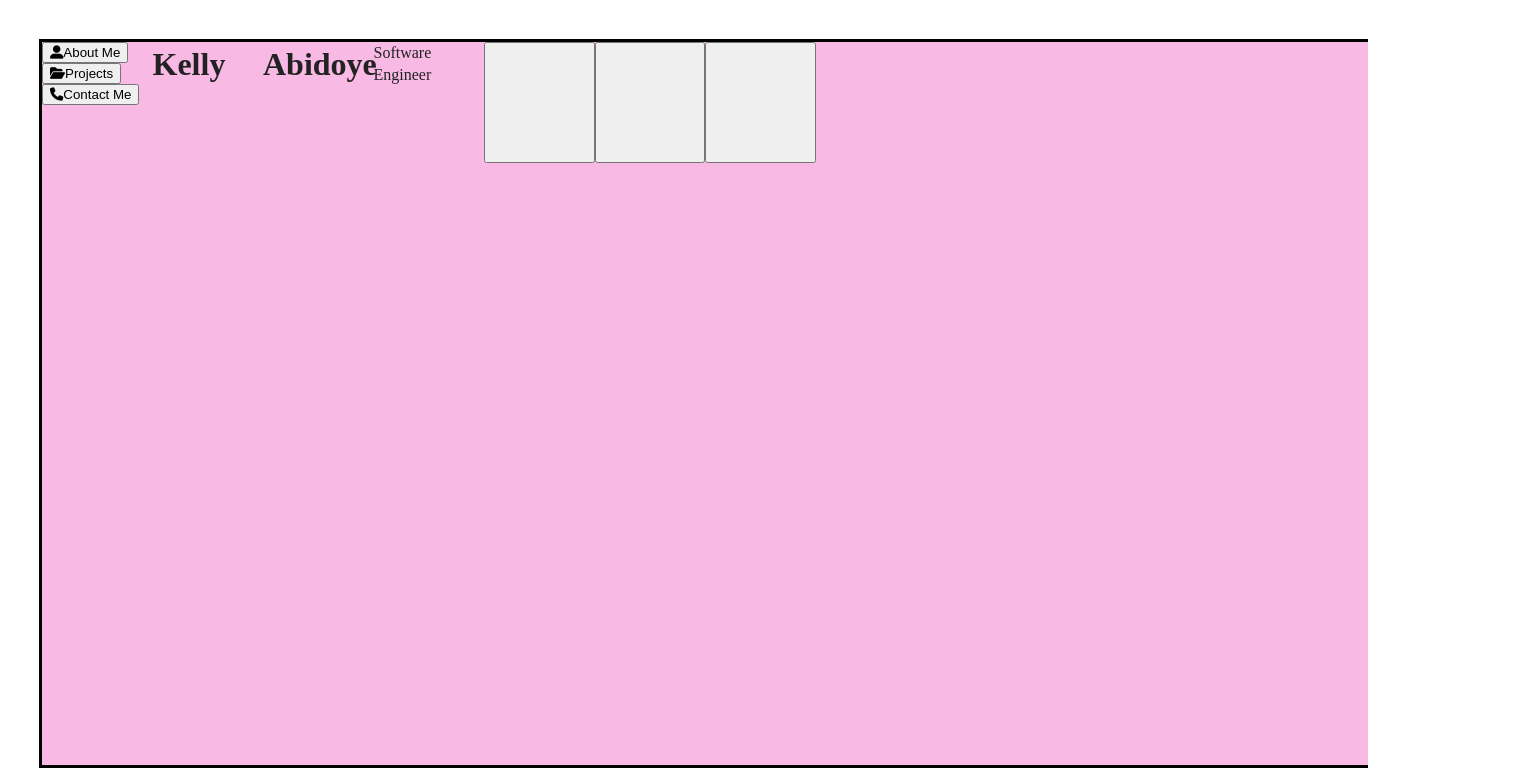
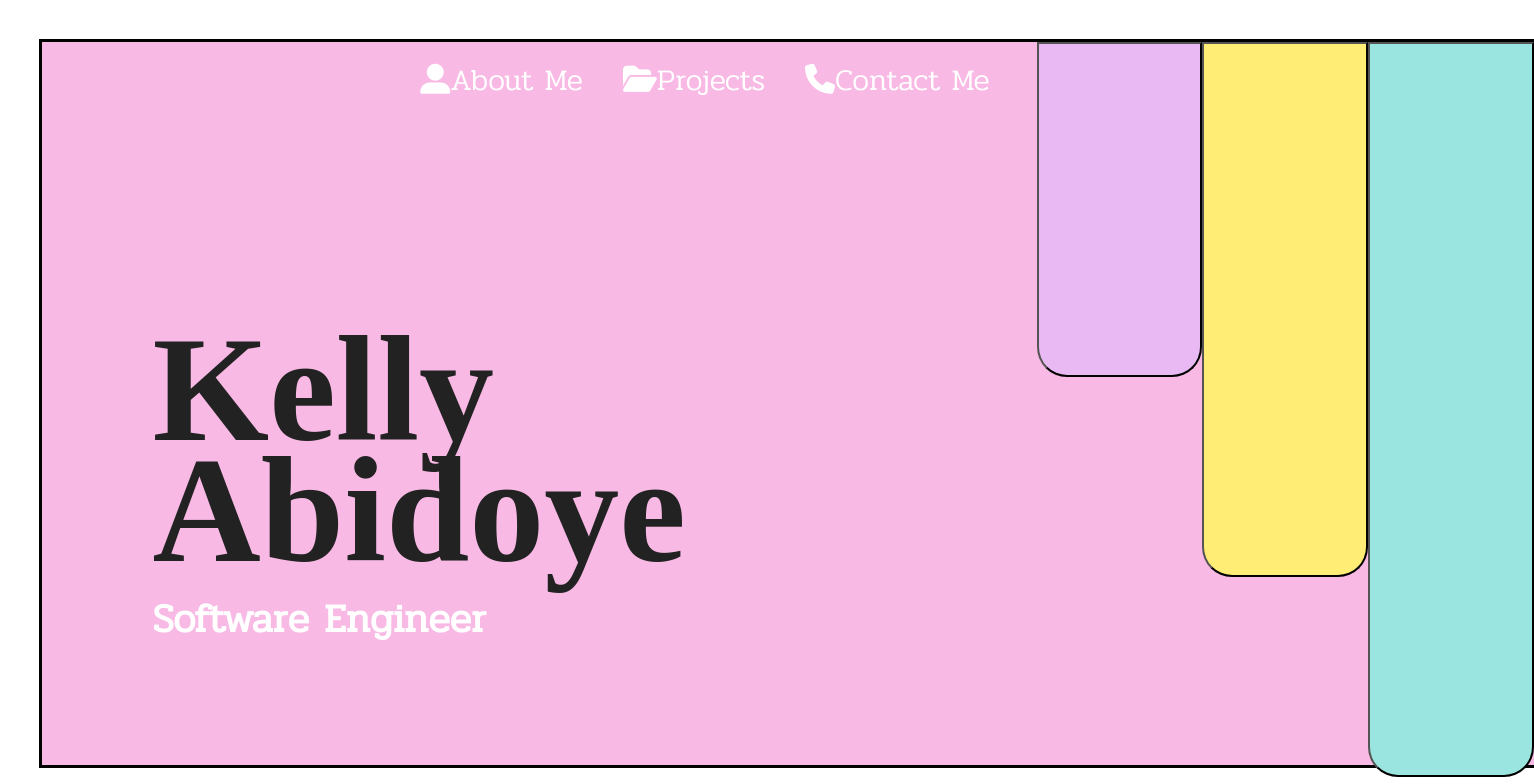
Before and after one commit to Kabidoye-17/PortfolioWebsite, a website built with webpack: page Home.html in a window 1280 px wide. Shown: the top 784 px of the page, 1534 px wide, since content can reach past the window. Built offline with nearby package versions, Linux system fonts and the light colour scheme; a web font is replaced by a local one.

Commit message:
landing formated

```diff
--- a/css/HomeFormat.css
+++ b/css/HomeFormat.css
@@ -43,3 +43,32 @@ footer{
   grid-template-rows: repeat(6, 121px);
   grid-template-columns: repeat(12, 110.5px);
 }
+
+#contactRec{
+  z-index: 1;
+  grid-area: 1/13/7/14;
+  justify-self: end;
+}
+#projectRec{
+  z-index: 1;
+  grid-area: 1/11/5/13;
+  justify-self: right;
+}
+#aboutRec{
+  z-index: 1;
+  grid-area:1/10/3/12 ;
+  justify-self: left;
+}
+nav{
+  grid-area: 1/3/2/11;
+}
+#kelly{
+grid-area: 3/2/4/5;
+}
+#Abidoye{
+  grid-area: 4/2/5/8 ;
+}
+#jobDec{
+  grid-area: 5/2/6/5;
+  align-self: end;
+}
--- a/css/HomeStyling.css
+++ b/css/HomeStyling.css
@@ -1,3 +1,7 @@
+@import url('https://fonts.googleapis.com/css2?family=Space+Mono:wght@700&display=swap');
+@import url('https://fonts.googleapis.com/css2?family=Spicy+Rice&display=swap');
+@import url('https://fonts.googleapis.com/css2?family=Pridi:wght@300&display=swap');
+
 header, footer, #divider1, #divider2, divider3, #side{
   background-color: white;
 }
@@ -18,3 +22,53 @@ header, footer, #divider1, #divider2, divider3, #side{
   border-style: solid;
   border-color: black;
 }
+.name{
+  font-family: "Spicy Rice";
+  font-size: 150px;
+}
+
+#jobDec{
+  width: 350px;
+  font-family: "Pridi";
+  font-size: 40px;
+  font-weight: 1000;
+  color: white;
+}
+#contactRec{
+  width: 165.75px;
+  height: 735px;
+  background-color: #9AE5E0;
+  border-radius: 0 0 30px 30px ; /* Top-left and top-right corners are rounded, bottom corners are flat */
+
+}
+#projectRec{
+  width: 165.75px;
+  height: 535px;
+  background-color: #FFED76;
+  border-radius: 0 0 30px 30px ;
+}
+#aboutRec{
+  width:165.75px;
+  height: 335px;
+  background-color: #E9B9F3;
+  border-radius: 0 0 30px 30px ;
+}
+
+.navbuttons{
+  font-family: "Pridi";
+  font-weight: 350;
+  font-size: 30px;
+  text-decoration: none;
+  padding: 5px 20px;
+  height: 40px;
+  color: white;
+  border: none;
+  background-color: transparent;
+}
+nav{
+  z-index: 3;
+  padding: 10px;
+  height: 40px;
+  display: flex;
+  justify-content: center;
+}
```
